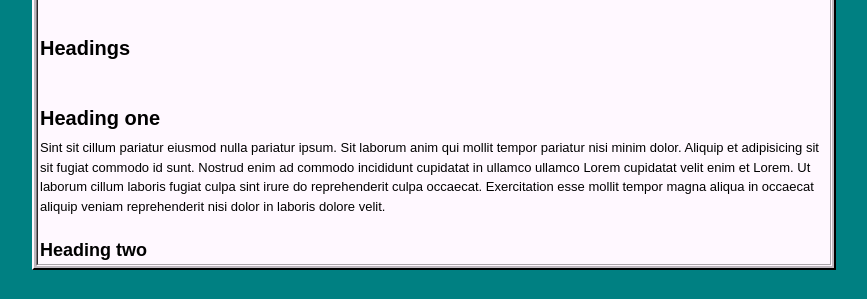
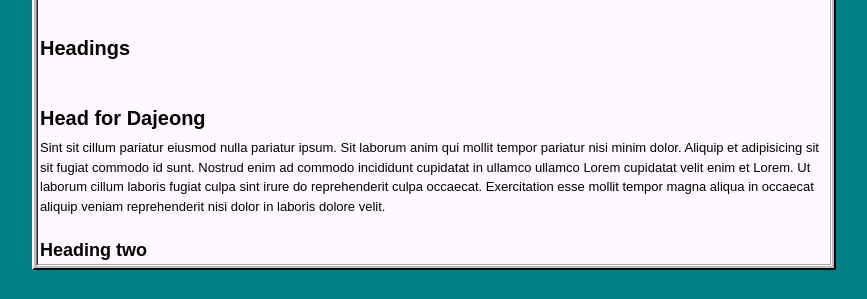
Before and after one commit to h01000110/windows-95, a Jekyll site: the page built from _posts/2017-09-16-markdown-test-page.md, in a window 1280 px wide. Shown: the part 643-942 px from the top of the page, without its empty margins (206-1073 px from the left). Built offline with Jekyll 4.4.1, drawn with Linux system fonts in a browser that asks for light colours.

Commit message:
modify 2017-09-16-markdown-test-page.me

```diff
--- a/_posts/2017-09-16-markdown-test-page.md
+++ b/_posts/2017-09-16-markdown-test-page.md
@@ -21,7 +21,7 @@
 
 # <a name="Headings"></a>Headings
 
-# Heading one
+# Head for Dajeong
 
 Sint sit cillum pariatur eiusmod nulla pariatur ipsum. Sit laborum anim qui mollit tempor pariatur nisi minim dolor. Aliquip et adipisicing sit sit fugiat commodo id sunt. Nostrud enim ad commodo incididunt cupidatat in ullamco ullamco Lorem cupidatat velit enim et Lorem. Ut laborum cillum laboris fugiat culpa sint irure do reprehenderit culpa occaecat. Exercitation esse mollit tempor magna aliqua in occaecat aliquip veniam reprehenderit nisi dolor in laboris dolore velit.
 
```
